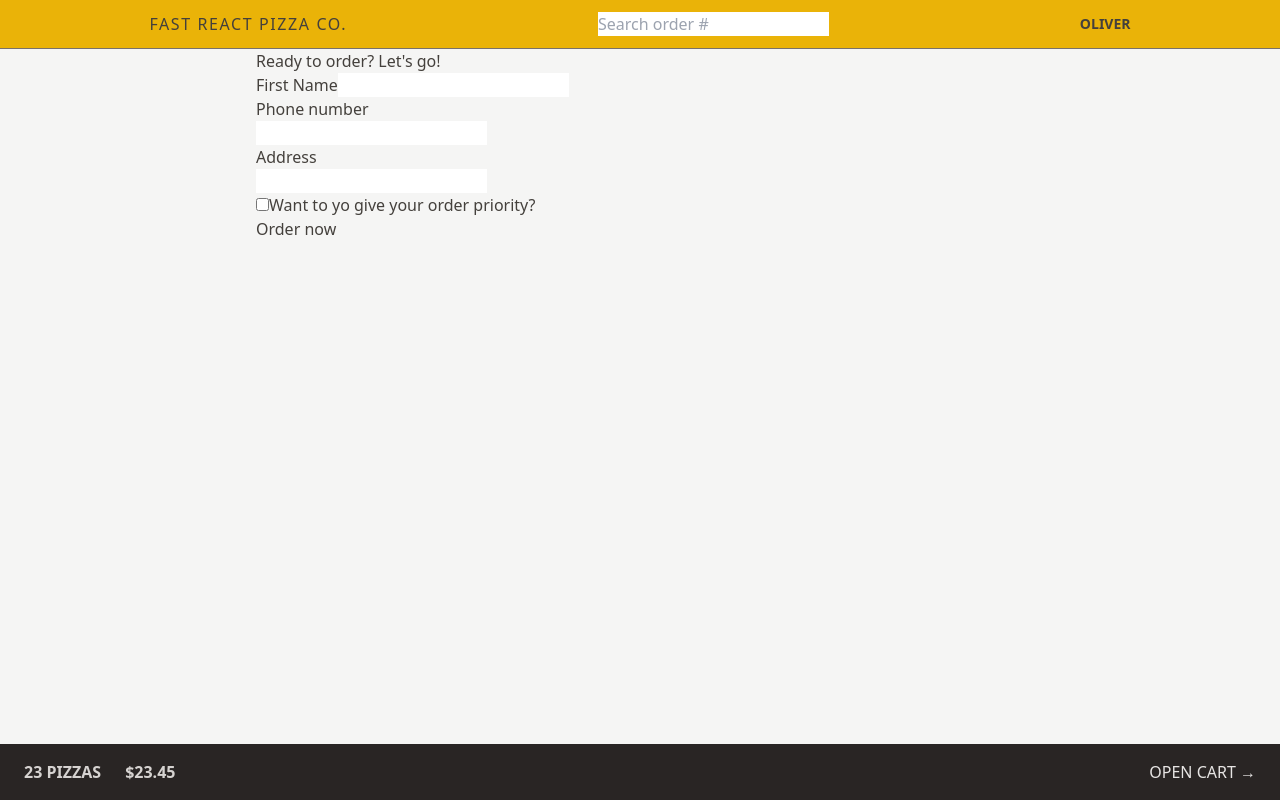
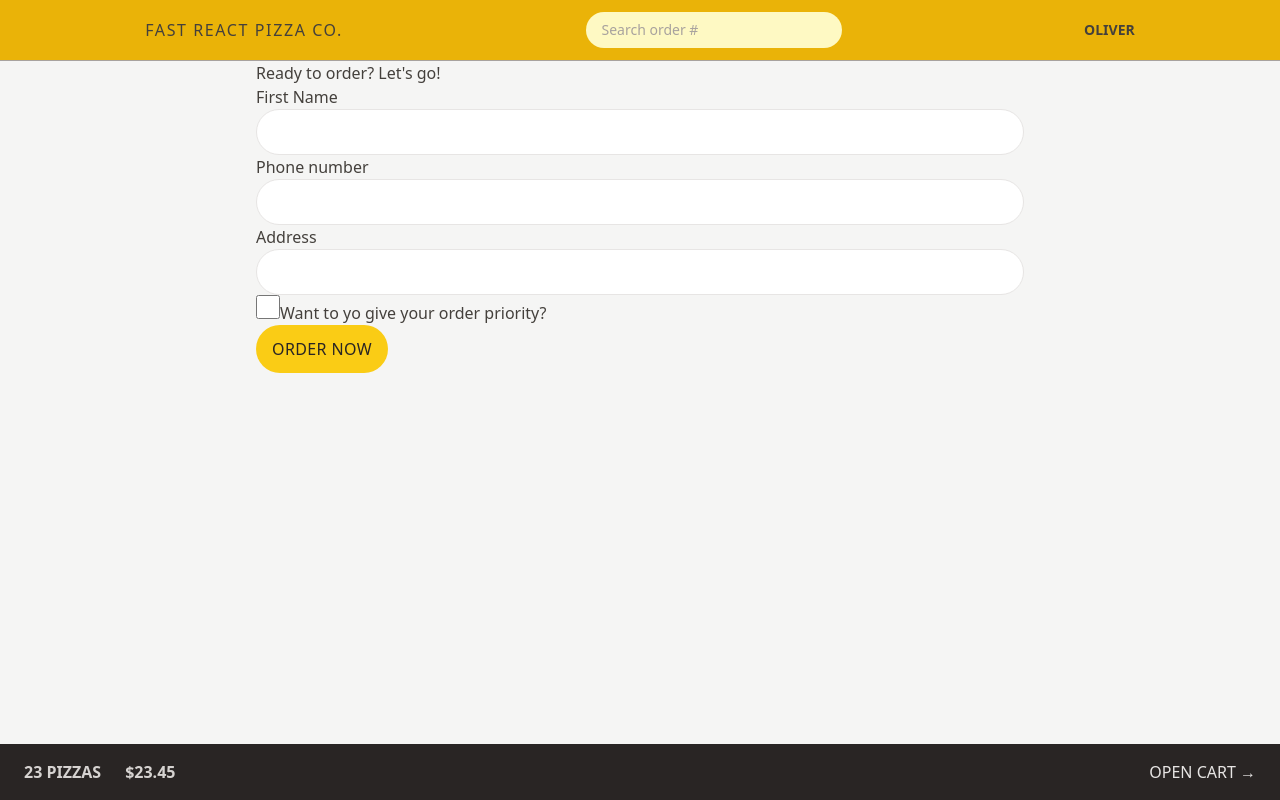
Before and after one commit to bear320/fast-react-pizza, a React (Vite) app: page /order/new in a window 1280 px wide. Built offline with nearby package versions, Linux system fonts and the light colour scheme; the HTML template or start-up script is replaced by a standard one.

Commit message:
feat: 🎸 Style input elements

```diff
--- a/src/features/cart/Cart.tsx
+++ b/src/features/cart/Cart.tsx
@@ -27,7 +27,12 @@
 const Cart = () => {
   return (
     <div>
-      <Link to="/menu">&larr; Back to menu</Link>
+      <Link
+        to="/menu"
+        className="text-sm text-blue-500 hover:text-blue-600 hover:underline"
+      >
+        &larr; Back to menu
+      </Link>
 
       <h2>Your cart, %NAME%</h2>
 
--- a/src/features/order/CreateOrder.tsx
+++ b/src/features/order/CreateOrder.tsx
@@ -6,7 +6,7 @@
 // // https://uibakery.io/regex-library/phone-number
 const isValidPhone = (phone: string) =>
   /^\+?\d{1,4}?[-.\s]?\(?\d{1,3}?\)?[-.\s]?\d{1,4}[-.\s]?\d{1,4}[-.\s]?\d{1,9}$/.test(
-    phone
+    phone,
   );
 
 const fakeCart = [
@@ -49,13 +49,13 @@
       <Form method="POST">
         <div>
           <label>First Name</label>
-          <input type="text" name="customer" required />
+          <input className="input" type="text" name="customer" required />
         </div>
 
         <div>
           <label>Phone number</label>
           <div>
-            <input type="tel" name="phone" required />
+            <input className="input" type="tel" name="phone" required />
           </div>
           {formErrors?.phone && <p>{formErrors.phone}</p>}
         </div>
@@ -63,7 +63,7 @@
         <div>
           <label>Address</label>
           <div>
-            <input type="text" name="address" required />
+            <input className="input" type="text" name="address" required />
           </div>
         </div>
 
@@ -74,13 +74,17 @@
             id="priority"
             // value={withPriority}
             // onChange={(e) => setWithPriority(e.target.checked)}
+            className="ocus:outline-none h-6 w-6 accent-yellow-400 focus:outline-none focus:ring focus:ring-yellow-400 focus:ring-offset-2"
           />
           <label htmlFor="priority">Want to yo give your order priority?</label>
         </div>
 
         <div>
           <input type="hidden" name="cart" value={JSON.stringify(cart)} />
-          <button disabled={isSubmitting}>
+          <button
+            disabled={isSubmitting}
+            className="text-semibold inline-block rounded-full bg-yellow-400 px-4 py-3 uppercase tracking-wide text-stone-800 transition-colors duration-300 hover:bg-yellow-300 focus:outline-none focus:ring focus:ring-yellow-300 focus:ring-offset-2 disabled:cursor-not-allowed"
+          >
             {isSubmitting ? "Placing order..." : "Order now"}
           </button>
         </div>
--- a/src/features/order/SearchOrder.tsx
+++ b/src/features/order/SearchOrder.tsx
@@ -15,7 +15,13 @@
 
   return (
     <form onSubmit={handleSubmit}>
-      <input type="text" placeholder="Search order #" value={query} onChange={(e) => setQuery(e.target.value)} />
+      <input
+        type="text"
+        placeholder="Search order #"
+        value={query}
+        className="foucs:ring-opacity-50 w-28 rounded-full bg-yellow-100 px-4 py-2 text-sm transition-all duration-300 placeholder:text-stone-400 focus:outline-none focus:ring focus:ring-yellow-500 sm:w-64 sm:focus:w-72"
+        onChange={(e) => setQuery(e.target.value)}
+      />
     </form>
   );
 };
--- a/src/index.css
+++ b/src/index.css
@@ -2,41 +2,48 @@
 @tailwind components;
 @tailwind utilities;
 
-/* body {
-  font-family: system-ui, -apple-system, BlinkMacSystemFont, 'Segoe UI', Roboto,
-    Oxygen, Ubuntu, Cantarell, 'Open Sans', 'Helvetica Neue', sans-serif;
-  background-color: #f7f7f7;
-  color: #444;
+@layer components {
+  .input {
+    @apply w-full rounded-full border border-stone-200 px-4 py-2 text-sm transition-all duration-300 placeholder:text-stone-400 focus:outline-none focus:ring focus:ring-yellow-400 md:px-6 md:py-3;
+  }
 }
-
-.layout {
-  display: grid;
-  grid-template-rows: auto 1fr auto;
-  gap: 32px;
-  height: 100dvh;
-} */
 
 /* https://dev.to/afif/i-made-100-css-loaders-for-your-next-project-4eje */
 .loader {
   width: 45px;
   aspect-ratio: 0.75;
   --c: no-repeat linear-gradient(#333 0 0);
-  background: var(--c) 0% 50%, var(--c) 50% 50%, var(--c) 100% 50%;
+  background:
+    var(--c) 0% 50%,
+    var(--c) 50% 50%,
+    var(--c) 100% 50%;
   background-size: 20% 50%;
   animation: loading 1s infinite linear;
 }
 
 @keyframes loading {
   20% {
-    background-position: 0% 0%, 50% 50%, 100% 50%;
+    background-position:
+      0% 0%,
+      50% 50%,
+      100% 50%;
   }
   40% {
-    background-position: 0% 100%, 50% 0%, 100% 50%;
+    background-position:
+      0% 100%,
+      50% 0%,
+      100% 50%;
   }
   60% {
-    background-position: 0% 50%, 50% 100%, 100% 0%;
+    background-position:
+      0% 50%,
+      50% 100%,
+      100% 0%;
   }
   80% {
-    background-position: 0% 50%, 50% 50%, 100% 100%;
+    background-position:
+      0% 50%,
+      50% 50%,
+      100% 100%;
   }
 }
--- a/src/ui/Header.tsx
+++ b/src/ui/Header.tsx
@@ -4,7 +4,7 @@
 
 const Header = () => {
   return (
-    <header className="flex items-center justify-around border-b border-stone-500 bg-yellow-500 px-4 py-3 uppercase sm:px-6">
+    <header className="flex items-center justify-around border-b border-stone-400 bg-yellow-500 px-4 py-3 uppercase sm:px-6">
       <Link to="/" className="tracking-widest">
         Fast React Pizza Co.
       </Link>
```
